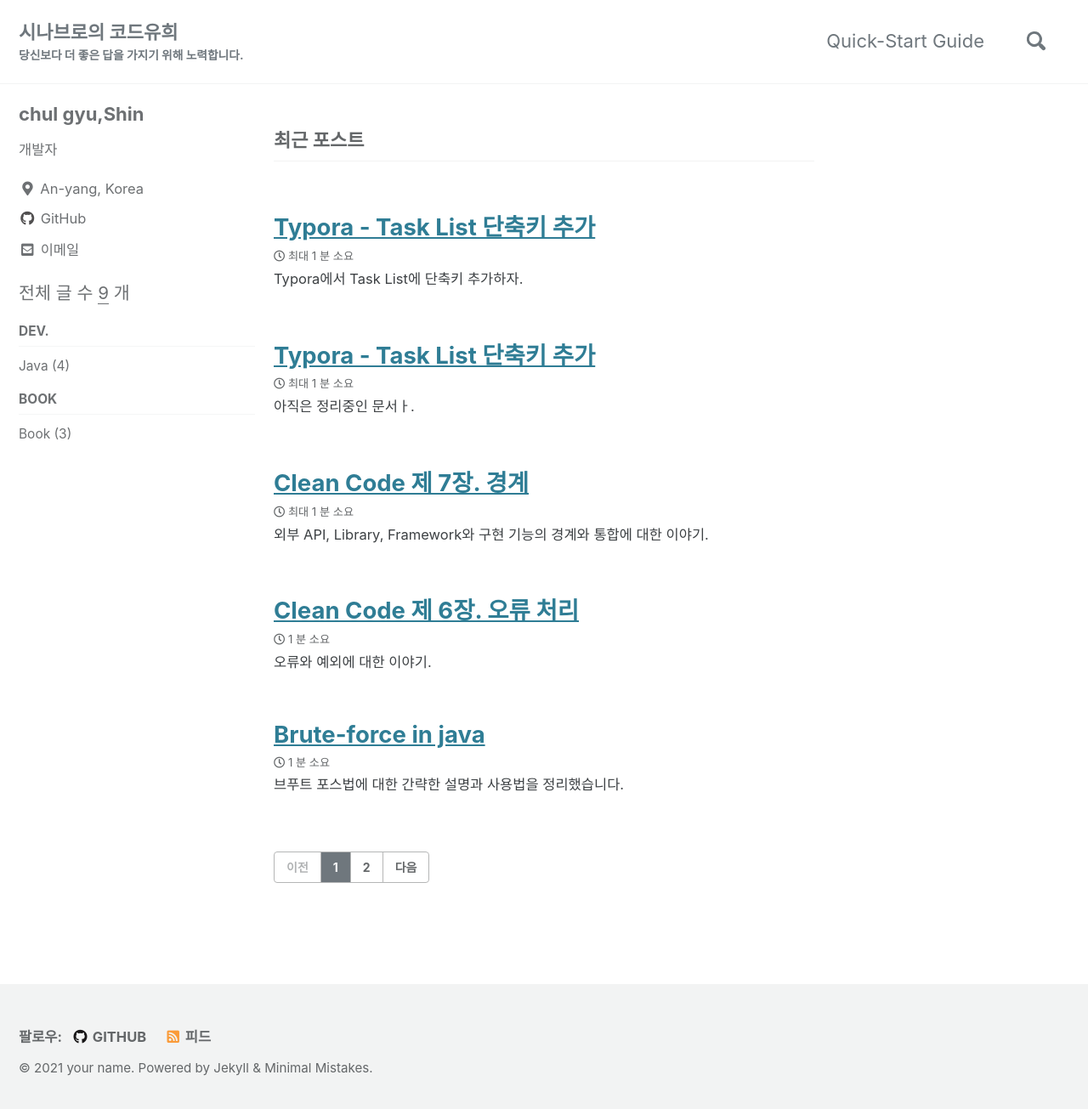
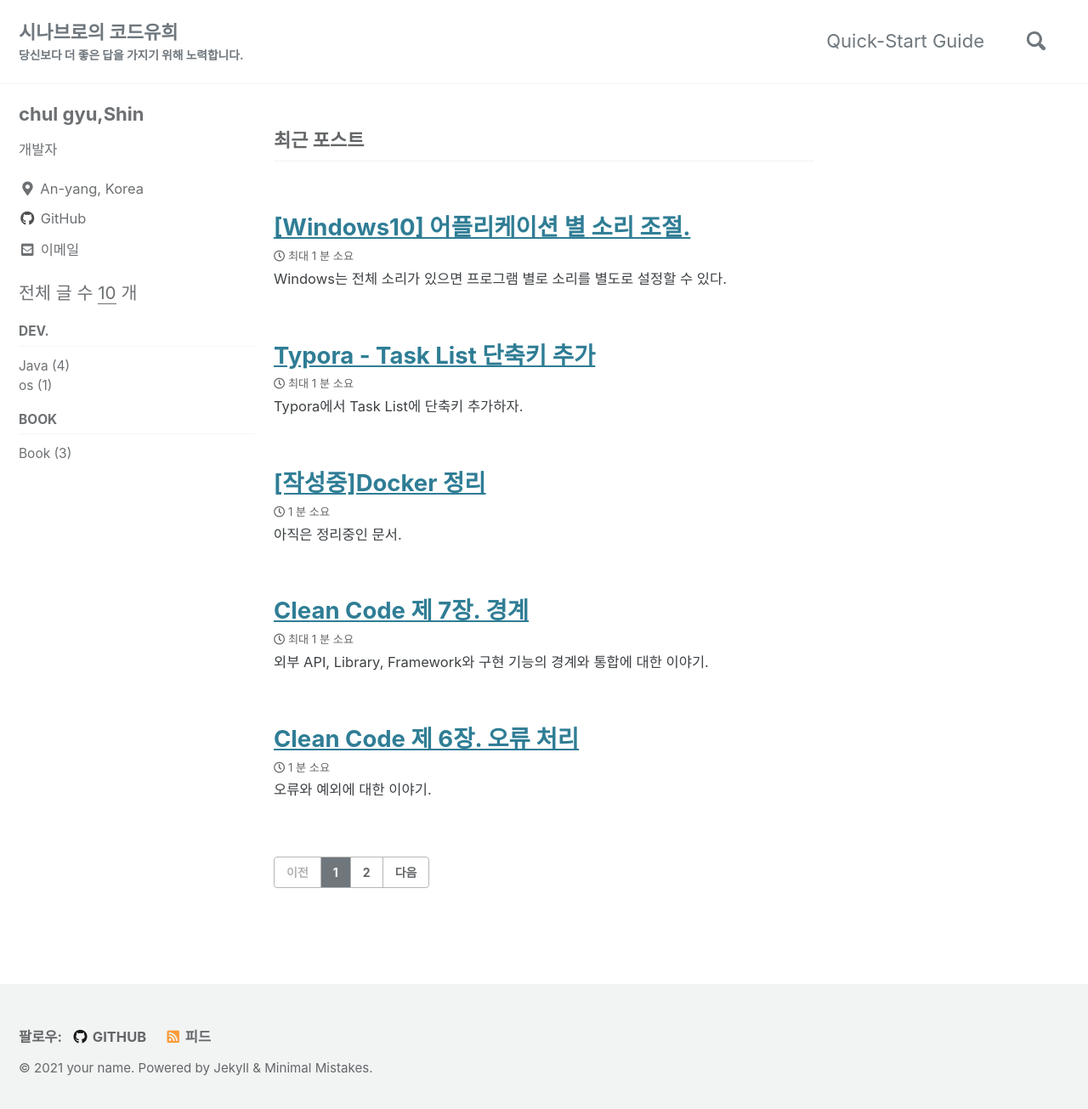
Before and after one commit to chulgs15/trifles, a Jekyll site: the page built from index.html, in a window 1280 px wide and 1313 px high. Shown: the top 1305 px of the window at 85% size. Built offline with Jekyll 4.4.1, drawn with Linux system fonts in a browser that asks for light colours; cached includes are drawn as plain includes; the list of posts is cut into pages by our own code.

Commit message:
Add Post
1. 사소한 OS 설정을 추가하기 위한 글/메뉴 추가.
2. docker 정리글 추가

```diff
--- a/_includes/nav_list_main
+++ b/_includes/nav_list_main
@@ -21,8 +21,16 @@
                             <li><a href="/categories/java" class="">Java ({{category[1].size}})</a></li>
                         {% endif %}
                     {% endif %}
+                    {% if category[0] == "os" %}
+                        {% if jekyll.environment == 'production'%}
+                            <li><a href="/trifles/categories/os" class="">os ({{category[1].size}})</a></li>
+                        {% else %}
+                            <li><a href="/categories/os" class="">os ({{category[1].size}})</a></li>
+                        {% endif %}
+                    {% endif %}
                 {% endfor %}
             </ul>
+
         <span class="nav__sub-title">Book</span>
             <ul>
                 {% for category in site.categories %}
--- /dev/null
+++ b/_pages/categories/category-os.md
@@ -0,0 +1,13 @@
+---
+title: "Window/Linux 설정하기"
+layout: archive
+permalink: categories/os
+author_profile: true
+sidebar_main: true
+---
+
+<!-- 공백이 포함되어 있는 카테고리 이름의 경우 site.categories['a b c'] 이런식으로! -->
+
+***
+
+{% assign oss = site.categories.os %} {% for post in oss %} {% include archive-single.html type=page.entries_layout %} {% endfor %}
--- /dev/null
+++ b/_posts/2021-04-11-windows10-app-sound-control.md
@@ -0,0 +1,30 @@
+---
+published: true
+layout: single
+title: "[Windows10] 어플리케이션 별 소리 조절."
+comments: true
+classes: wide
+categories:
+  - os
+tags:
+  - [windows, trifles]
+date: 2021-04-11
+last_modified_at: 2021-04-11
+---
+Windows는 전체 소리가 있으면 프로그램 별로 소리를 별도로 설정할 수 있다.
+
+## Windows에서 프로그램 별 소리 조절 방법
+
+### 1. 설정 => 소리.
+
+아래 설정에 들어간다.
+
+![image](https://user-images.githubusercontent.com/22446581/114339476-4a5ae980-9b90-11eb-9a58-75dc61b77d21.png){: .align-center}
+
+### 2. 옵션.
+
+![image](https://user-images.githubusercontent.com/22446581/114339537-737b7a00-9b90-11eb-90f3-86430a8075ef.png){: .align-center}
+
+### 3. 프로그램 별 음량 조절
+
+![image](https://user-images.githubusercontent.com/22446581/114339614-96a62980-9b90-11eb-918f-b39b3b7dc143.png){: .align-center}
```
Also changed, not shown: _posts/2021-04-11-docker-정리.md (+47 -2 lines).
